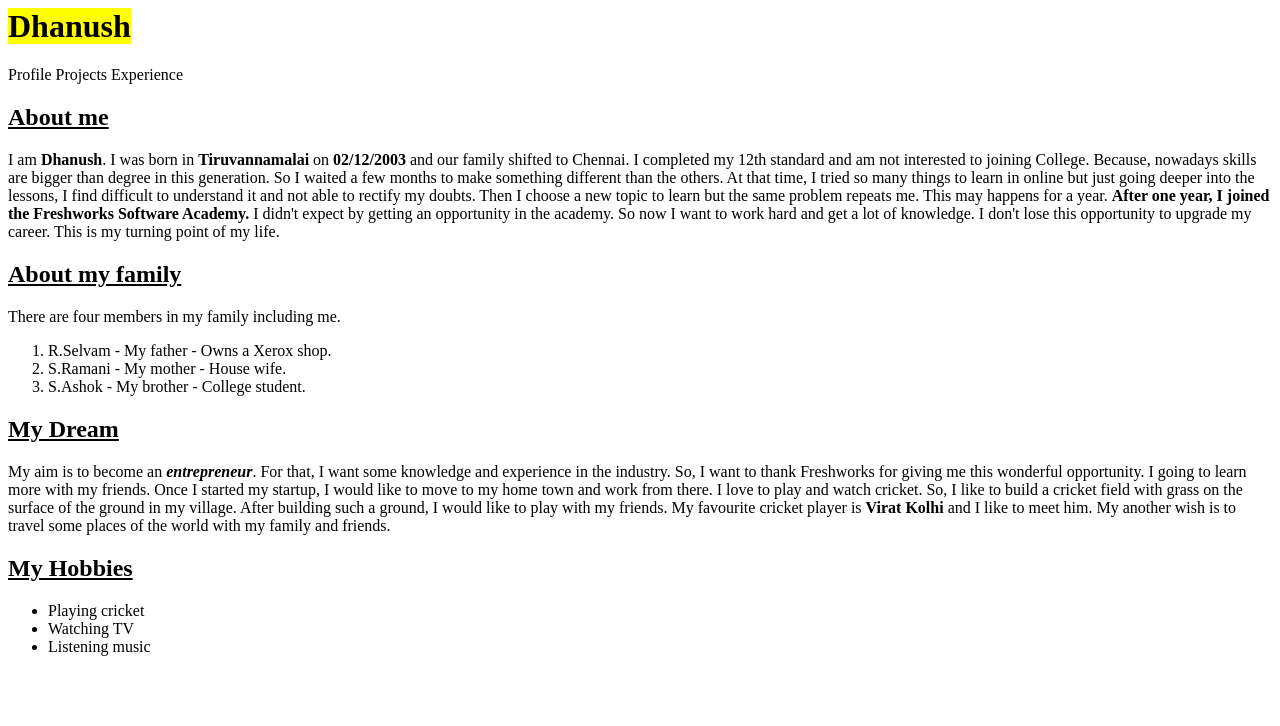
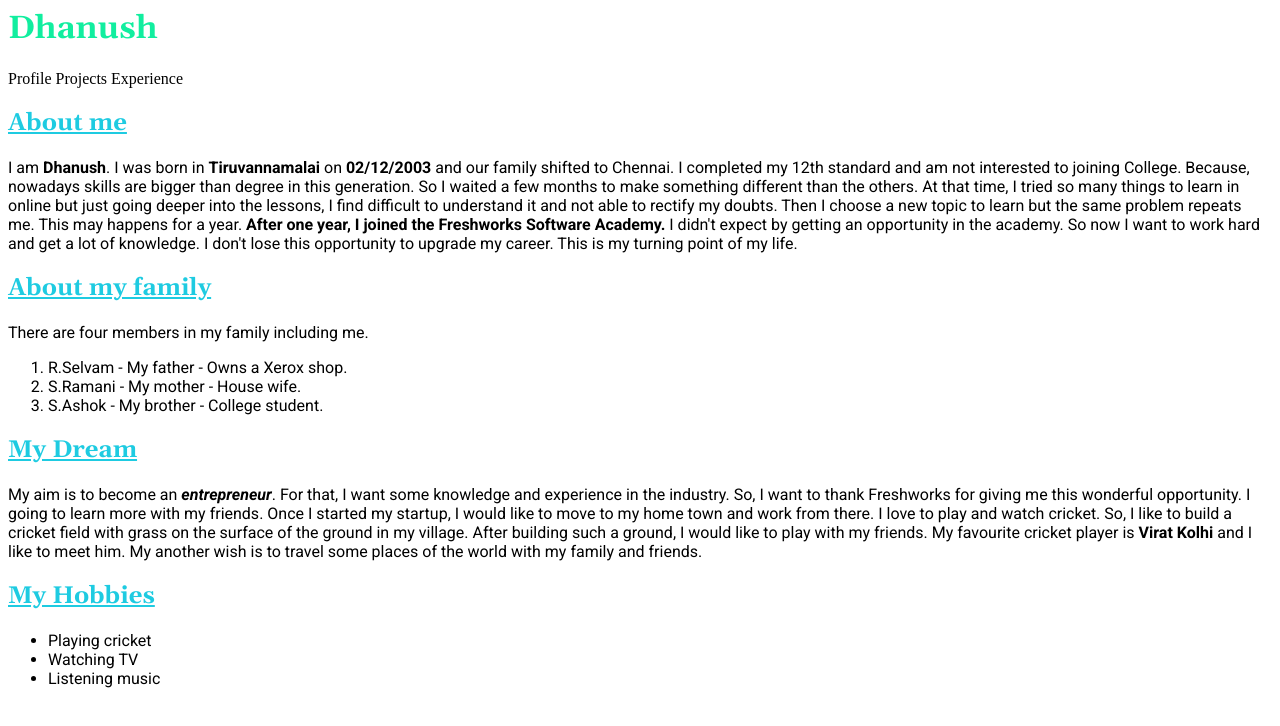
Before and after one commit to DhanushS212003/Dhanush-Selvam, a plain HTML site: page index.html in a window 1280 px wide. Drawn offline with nearby package versions, Linux system fonts and the light colour scheme.

Commit message:
added style to html pages

```diff
--- a/index.html
+++ b/index.html
@@ -2,11 +2,18 @@
 
 	<head>
 		<title> Dhanush Selvam </title>
+		<link rel = "stylesheet" href = "./style.css"/>
+		<link rel="preconnect" href="https://fonts.googleapis.com">
+		<link rel="preconnect" href="https://fonts.gstatic.com" crossorigin>
+		<link href="https://fonts.googleapis.com/css2?family=DM+Serif+Display&family=Gelasio:ital,wght@0,400;0,500;0,600;0,700;1,400;1,500;1,600;1,700&family=Merriweather:ital,wght@0,300;0,400;0,700;0,900;1,300;1,400;1,700;1,900&display=swap" rel="stylesheet">
+		<link rel="preconnect" href="https://fonts.googleapis.com">
+		<link rel="preconnect" href="https://fonts.gstatic.com" crossorigin>
+		<link href="https://fonts.googleapis.com/css2?family=DM+Serif+Display&family=Gelasio:ital,wght@0,400;0,500;0,600;0,700;1,400;1,500;1,600;1,700&family=Merriweather:ital,wght@0,300;0,400;0,700;0,900;1,300;1,400;1,700;1,900&family=Roboto:ital,wght@0,100;0,300;0,400;0,500;0,700;0,900;1,100;1,300;1,400;1,500;1,700;1,900&display=swap" rel="stylesheet">
 	</head>
 
 	<body>
 
-		<h1><mark> Dhanush </mark></h1>
+		<h1> Dhanush </h1>
 		<nav> Profile		Projects		Experience </nav>
 
 		<main>
@@ -30,10 +37,10 @@ So now I want to work hard and get a lot of knowledge. I don't lose this opportu
 
 <h2> <ins>My Dream</ins> </h2>
 
-My aim is to become an <i><b>entrepreneur</i></b>. For that, I want some knowledge and experience in the industry. So, I want to thank Freshworks for giving me this wonderful opportunity.
+<p>My aim is to become an <i><b>entrepreneur</i></b>. For that, I want some knowledge and experience in the industry. So, I want to thank Freshworks for giving me this wonderful opportunity.
 I going to learn more with my friends. Once I started my startup, I would like to move to my home town and work from there. I love to play and watch cricket.
 So, I like to build a cricket field with grass on the surface of the ground in my village. After building such a ground, I would like to play with my friends.
-My favourite cricket player is <b>Virat Kolhi</b> and I like to meet him. My another wish is to travel some places of the world with my family and friends.
+My favourite cricket player is <b>Virat Kolhi</b> and I like to meet him. My another wish is to travel some places of the world with my family and friends.<p>
 
 			</article> </section>
 
--- /dev/null
+++ b/style.css
@@ -0,0 +1,17 @@
+h1 {
+	color: #11ee9f;
+	font-family: "Gelasio";
+}
+
+h2 {
+	color: #1ecbe1;
+	font-family: "Gelasio";
+}
+
+p {
+	font-family: "Roboto";
+}
+
+ol,ul,li {
+	font-family: "Roboto";
+}
```
